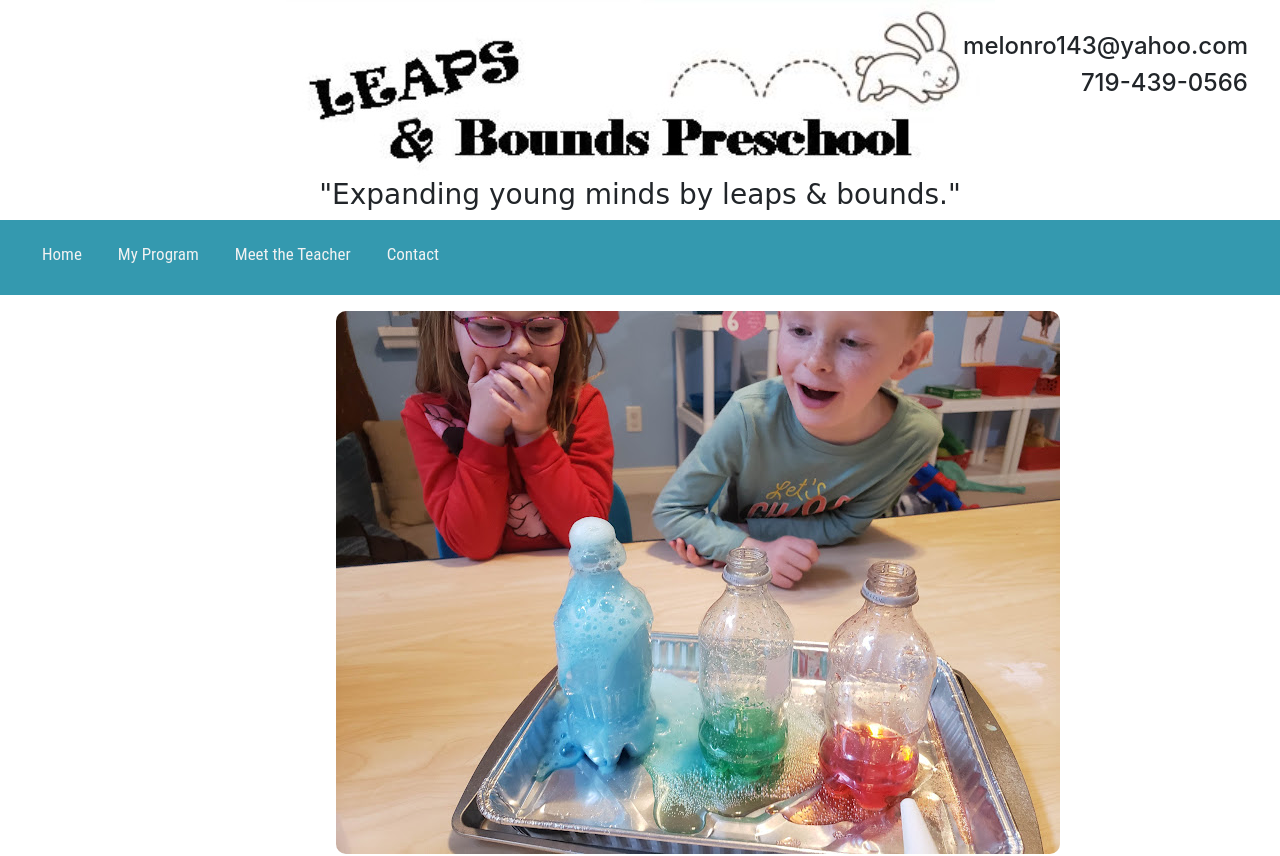
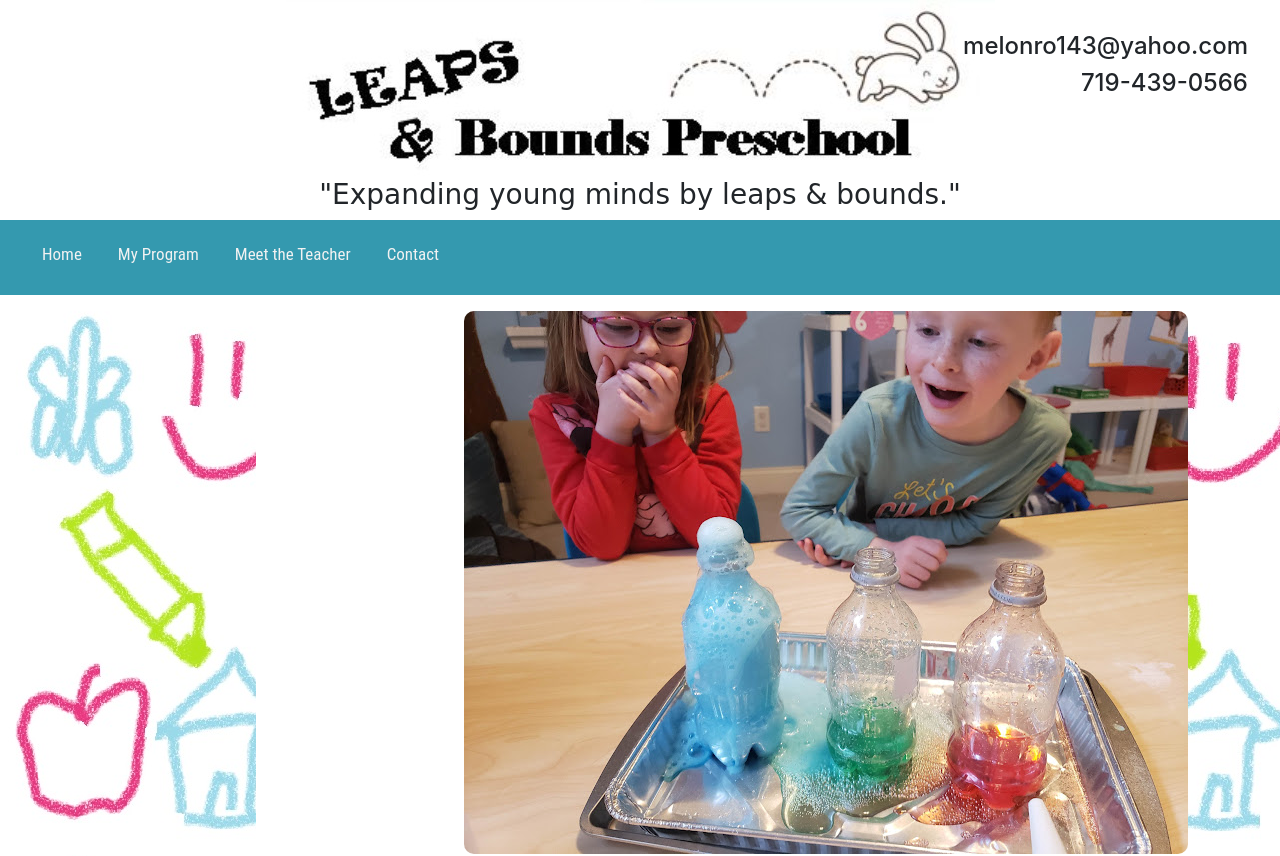
Before and after one commit to hewitson-j/leaps-and-bounds, a React (Create React App) app: page / in a window 1280 px wide. Shown: the top 856 px of the page. Built offline with nearby package versions, Linux system fonts and the light colour scheme.

Commit message:
Updated margin pattern, added to main body.

```diff
--- a/src/App.css
+++ b/src/App.css
@@ -65,3 +65,16 @@
     width: 50%;
   }
 }
+
+#main-body {
+  align-items: center;
+  background-image: url("Pattern.jpg");
+}
+
+#main-content {
+  align-items: center;
+  background-color: white;
+  margin-left: 20%;
+  margin-right: 20%;
+  /* width: 1000px; */
+}
--- a/src/App.js
+++ b/src/App.js
@@ -52,6 +52,8 @@ function App() {
       <ContactInfo />
       <Navbar />
       <MobileNavbar />
+      <div id="main-body">
+        <div id="main-content">
           <div id="top-image-slider">
             <ImageSlider images={topImages} />
           </div>
@@ -82,6 +84,8 @@ function App() {
           <ContactCard />
           <Copyright />
         </div>
+      </div>
+    </div>
   );
 }
 
```
Also changed, not shown: public/Pattern.jpg (deleted), src/Pattern.jpg (added). Lines whose indentation alone changed are shown as unchanged.
